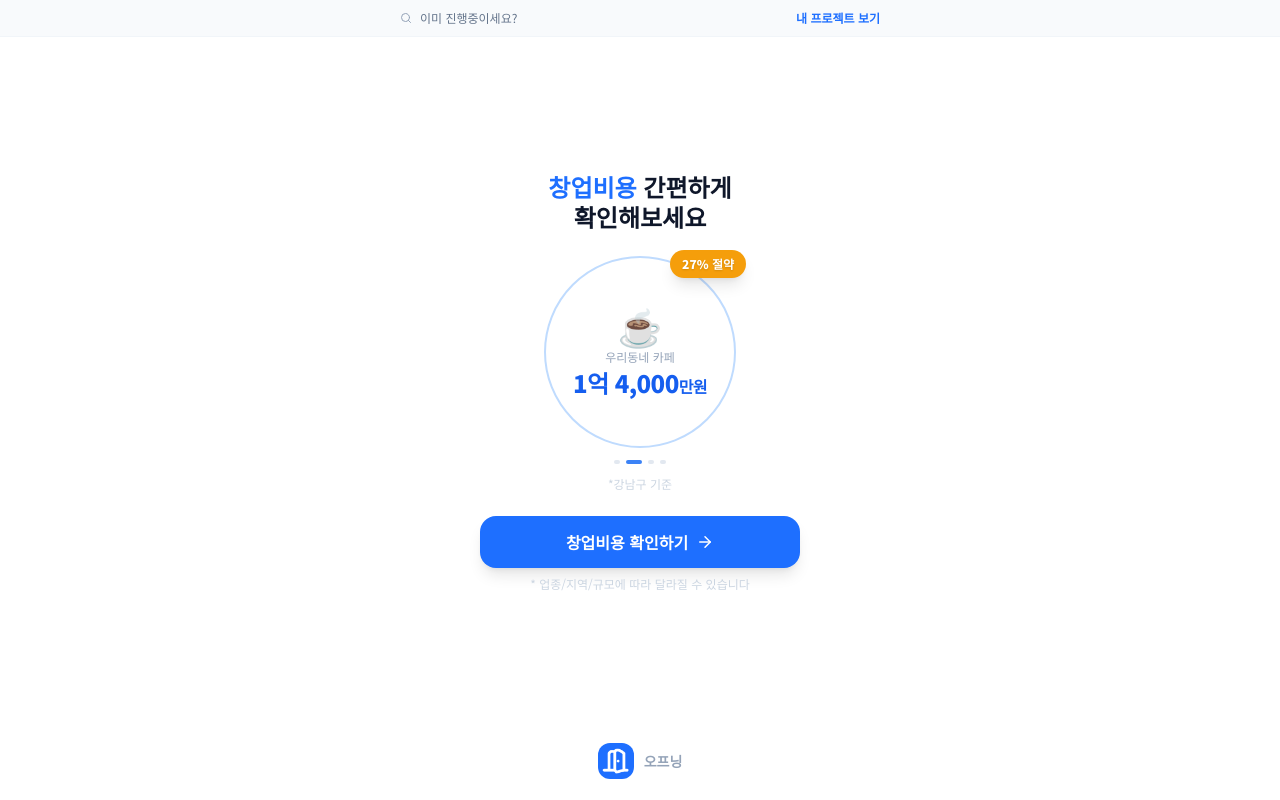
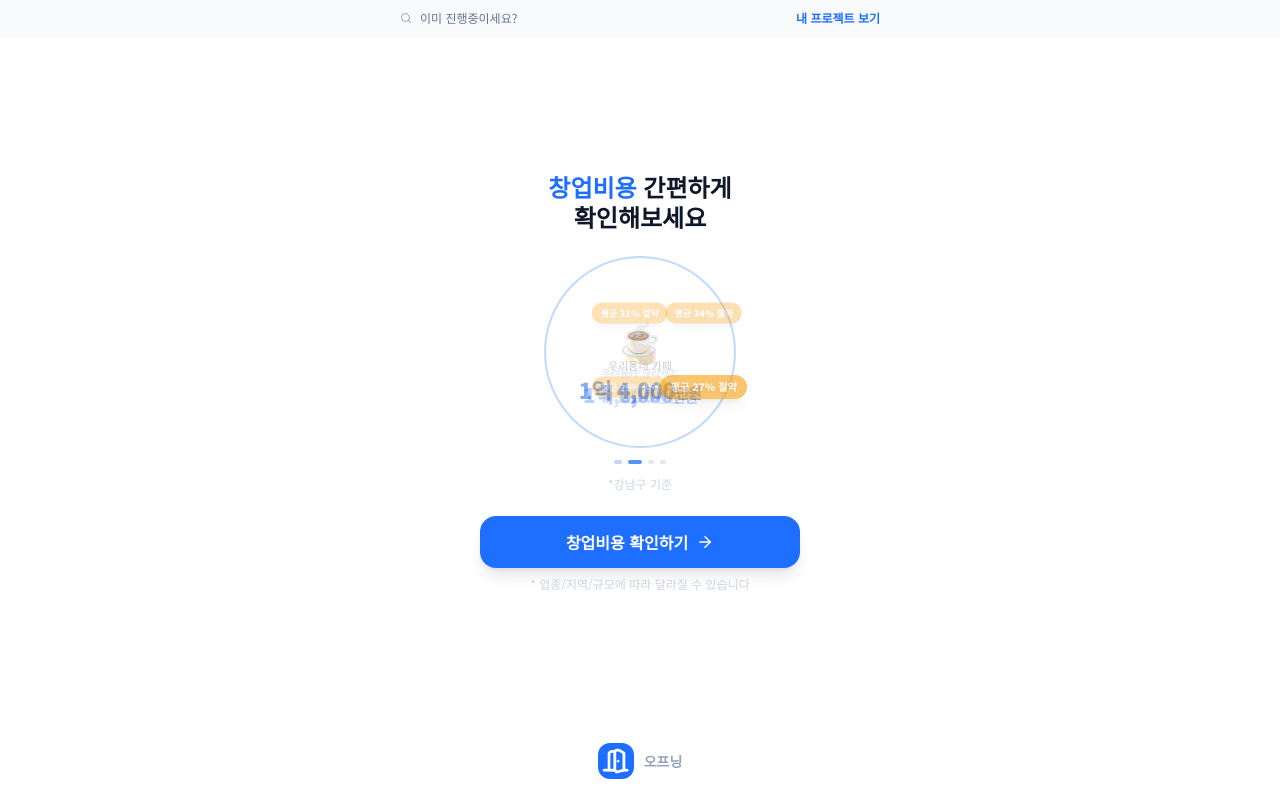
Before and after one commit to Lovemedo083/openingsample, a React (Vite) app: page / in a window 1280 px wide. Built offline with nearby package versions, Linux system fonts and the light colour scheme; no server answers.

Commit message:
fix: 안내페이지 비주얼 슬로우 다운 및 '평균' 텍스트 추가
- 비주얼 간격 3초 → 5초로 확장
- 불필요한 회전 제거
- 절약 뱃지에 '평균' 단어 추가

```diff
--- a/components/LandingView.tsx
+++ b/components/LandingView.tsx
@@ -26,7 +26,7 @@ export const LandingView: React.FC<LandingViewProps> = ({ onStart, onGoToLogin,
         setCurrentIndex(prev => (prev + 1) % BUSINESS_EXAMPLES.length);
         setIsAnimating(false);
       }, 300);
-    }, 3000);
+    }, 5000);
     return () => clearInterval(interval);
   }, []);
   const [showAdminLogin, setShowAdminLogin] = useState(false);
@@ -85,33 +85,41 @@ export const LandingView: React.FC<LandingViewProps> = ({ onStart, onGoToLogin,
           <div className="my-6 flex flex-col items-center gap-3">
             <div className="relative w-48 h-48 rounded-full border-2 border-brand-200 flex items-center justify-center">
               {/* 절약 퍼센트 배지 - 오른쪽 위 */}
-              {BUSINESS_EXAMPLES.map((item, i) => (
+               {BUSINESS_EXAMPLES.map((item, i) => {
+                 const angle = (i * 90 - 45) * (Math.PI / 180);
+                 const xOffset = Math.cos(angle) * 52;
+                 const yOffset = Math.sin(angle) * 52;
+                 return (
                    <div
                      key={`badge-${i}`}
-                  className="absolute -top-2 -right-3 z-10"
+                     className="absolute z-20"
                      style={{
-                    opacity: i === currentIndex && !isAnimating ? 1 : 0,
+                       top: `calc(50% + ${yOffset}px - 16px)`,
+                       left: `calc(50% + ${xOffset}px - 24px)`,
+                       opacity: i === currentIndex && !isAnimating ? 1 : 0.3,
                        transform: i === currentIndex && !isAnimating
                          ? 'scale(1)'
-                      : 'scale(0.7)',
-                    transition: 'all 0.4s cubic-bezier(0.16, 1, 0.3, 1)',
+                         : 'scale(0.75)',
+                       transition: 'all 0.5s cubic-bezier(0.4, 0, 0.2, 1)',
                      }}
                    >
                    <div className="bg-amber-500 text-white font-extrabold text-xs px-3 py-1.5 rounded-full shadow-lg whitespace-nowrap" style={{ textShadow: '0 1px 2px rgba(0,0,0,0.15)' }}>
-                    {item.saving}% 절약
+                     평균 {item.saving}% 절약
                    </div>
                    </div>
-              ))}
+                 );
+               })}
                {BUSINESS_EXAMPLES.map((item, i) => (
                  <div
                    key={i}
                    className="absolute inset-0 flex flex-col items-center justify-center"
                    style={{
-                    opacity: i === currentIndex && !isAnimating ? 1 : 0,
+                     opacity: i === currentIndex && !isAnimating ? 1 : 0.15,
                      transform: i === currentIndex && !isAnimating
                        ? 'translateY(0) scale(1)'
-                      : 'translateY(12px) scale(0.9)',
-                    transition: 'all 0.4s cubic-bezier(0.16, 1, 0.3, 1)',
+                       : 'translateY(16px) scale(0.85)',
+                     transition: 'all 0.5s cubic-bezier(0.4, 0, 0.2, 1)',
+                     zIndex: i === currentIndex && !isAnimating ? 10 : 0,
                    }}
                  >
                    <span className="text-4xl mb-1">{item.emoji}</span>
```
Lines whose indentation alone changed are shown as unchanged.
